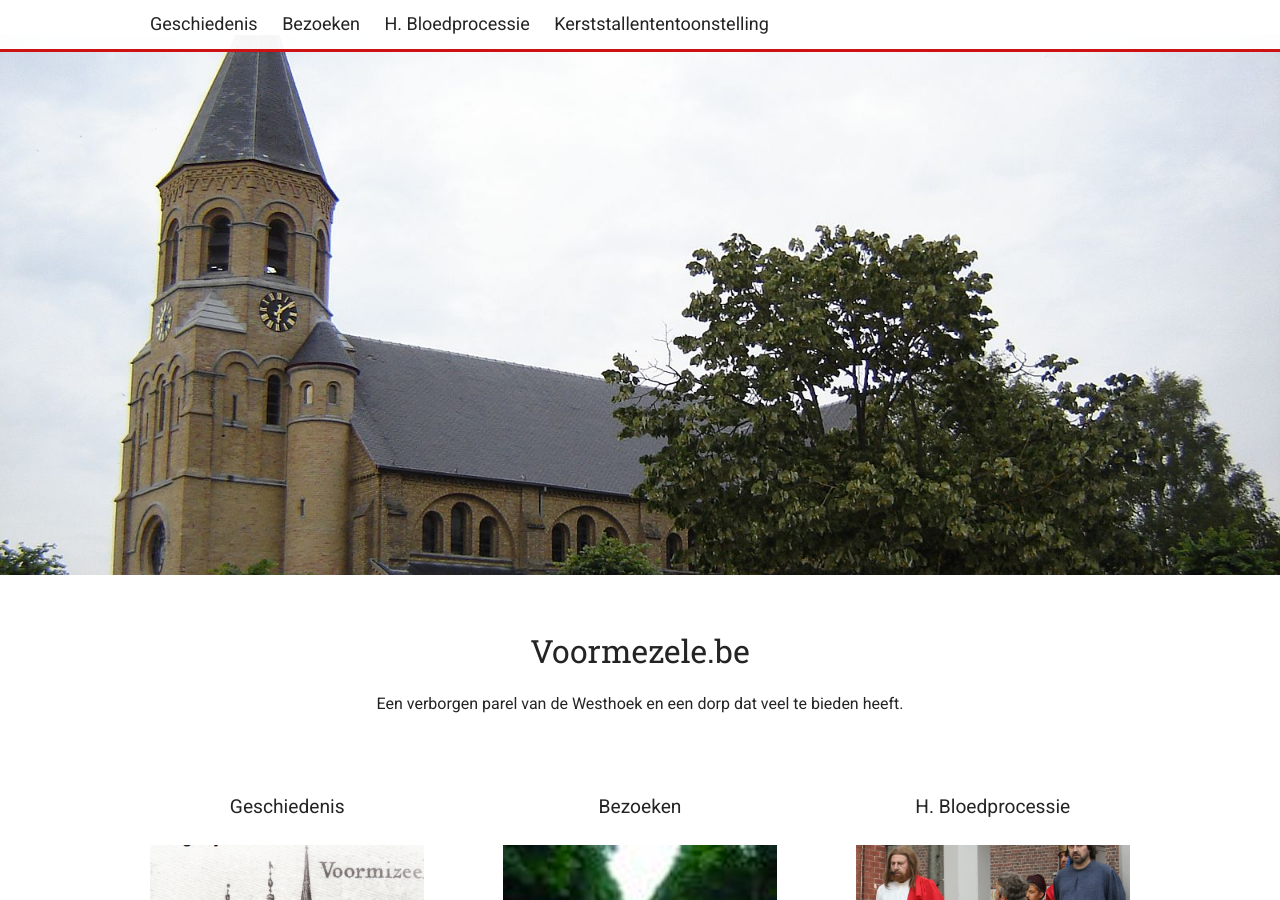
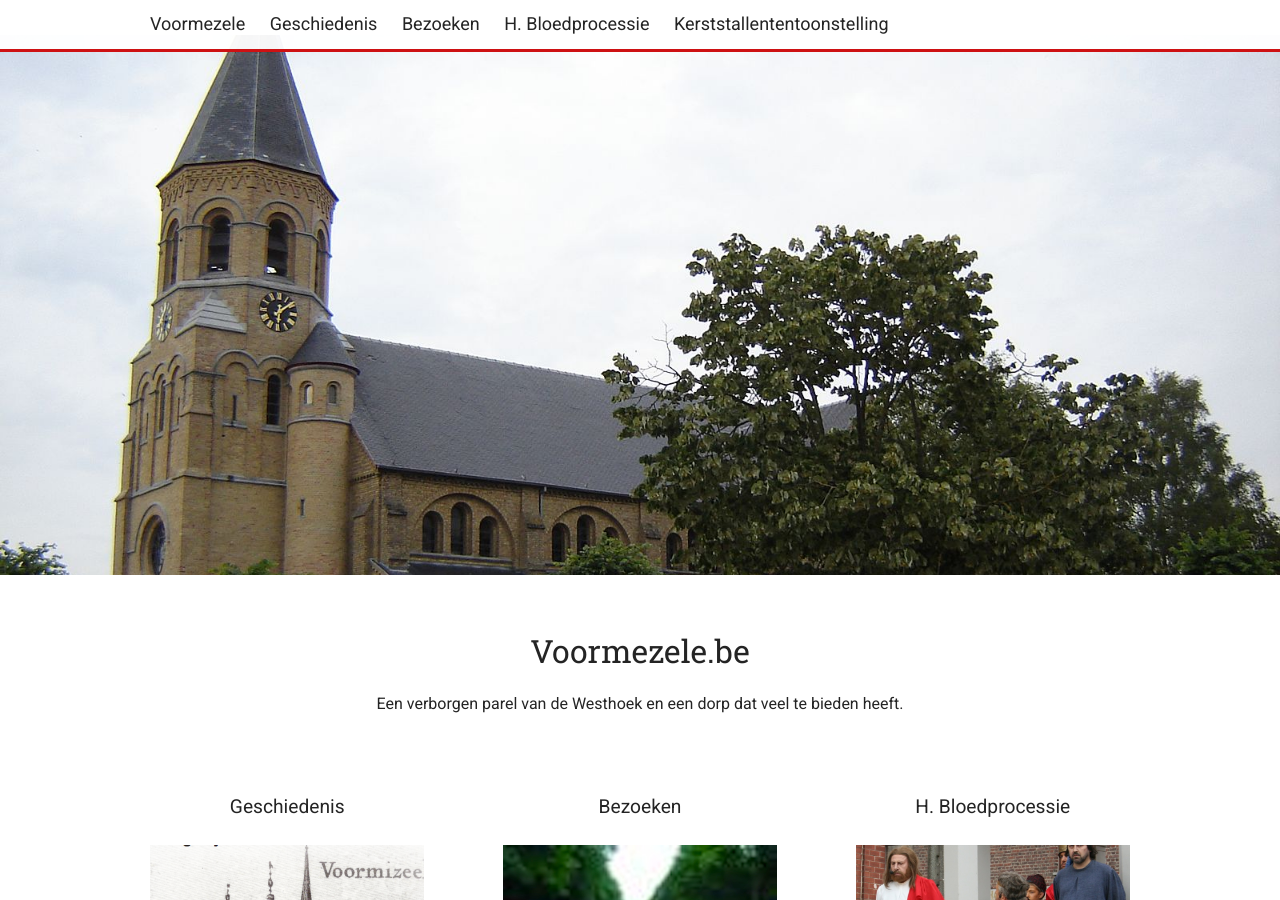
Before and after one commit to dannycuvelier/voormezele.github.io, a Jekyll site: the page built from index.html, in a window 1280 px wide and 900 px high. Built offline with Jekyll 4.4.1, drawn with Linux system fonts in a browser that asks for light colours.

Commit message:
add home button

```diff
--- a/_includes/menu.html
+++ b/_includes/menu.html
@@ -1,5 +1,8 @@
 <div class="site-nav">
     <ul class="navigation content-wrapper">
+        <li>
+            <a href="{{ site.url }}">Voormezele</a>
+        </li>
         {% for nav in site.data.nav %}
             {% if nav.title == page.title %}
                 <li class="active">
```
